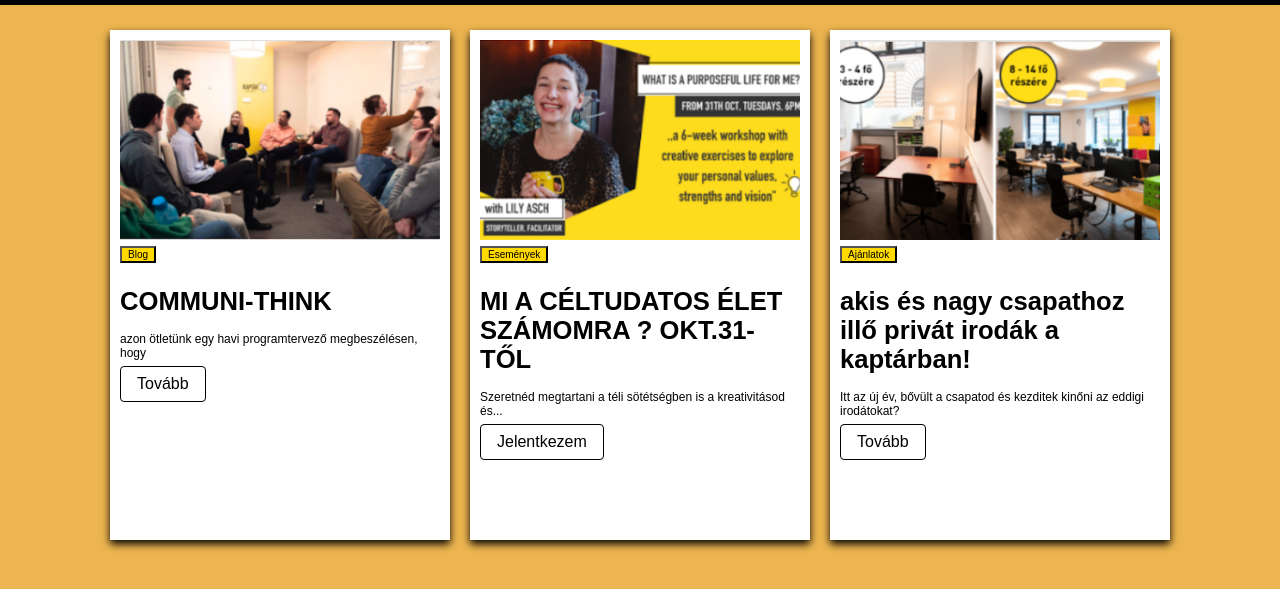
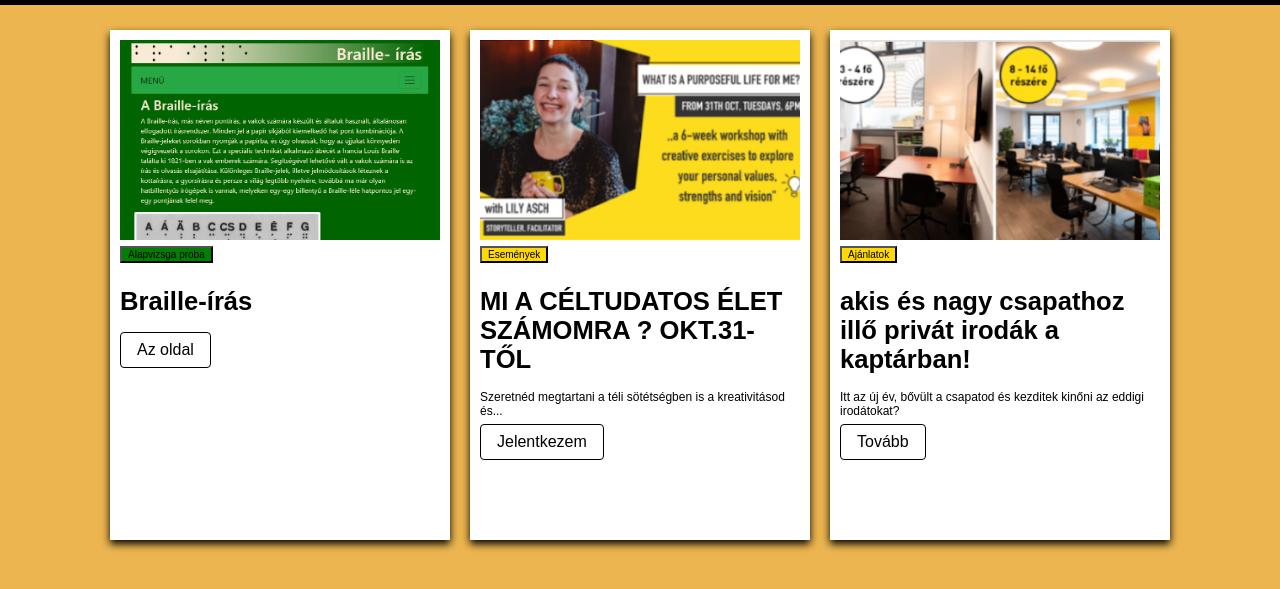
Before and after one commit to tthregi/CARDDESIGN, a plain HTML site: page index.html in a window 1280 px wide. Shown: the part 65-654 px from the top of the page. Drawn offline with Linux system fonts and the light colour scheme.

Commit message:
Add files via upload

```diff
--- a/index.html
+++ b/index.html
@@ -30,11 +30,11 @@ wrap
 
     <div class="cards">
         <div class="card">
-            <img class="kep" src="kepek/Képernyőkép 2024-03-21 131216.png" alt="0">
-            <button>Blog</button>
-            <h3 style="font-size:2vw;">COMMUNI-THINK</h3>
-            <H4  >azon ötletünk egy havi programtervező megbeszélésen, hogy</H4>
-            <a  class="gomb" href="#">Tovább</a>
+            <img class="kep" src="kepek/bi.png" alt="0">
+            <button id="g">Alapvizsga proba</button>
+            <h3 style="font-size:2vw;">Braille-írás</h3>
+            <H4  ></H4>
+            <a  class="gomb" href="https://tthregi.github.io/braille-iras/">Az oldal</a>
 
         </div>
         <div class="card">
--- a/stilus.css
+++ b/stilus.css
@@ -144,3 +144,6 @@ button{
 .gomb:hover{
     background-color:#d6a811
 }
+#g{
+    background-color: green;
+}
```
Also changed, not shown: kepek/bi.png (added).
